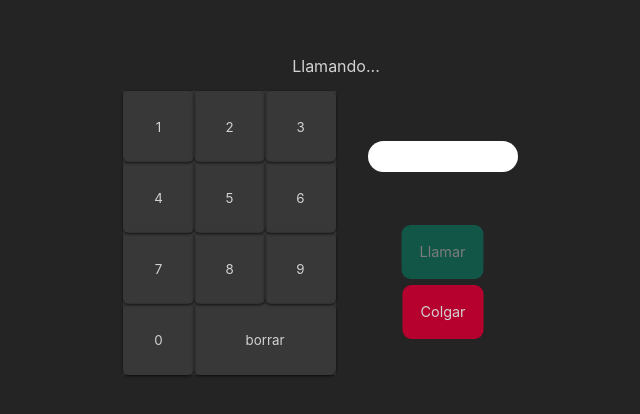
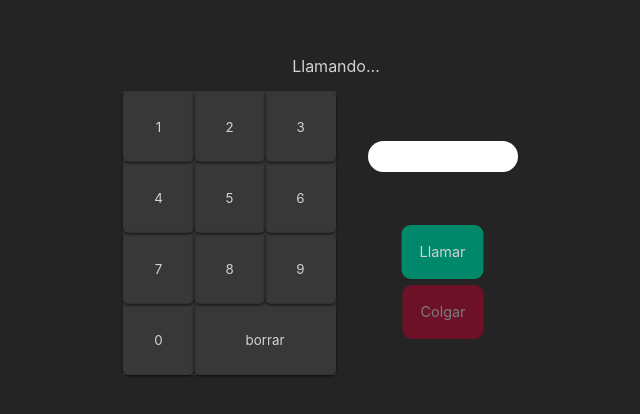
Before and after one commit to Fedemontagudo/tehephone-simulator, a React (Create React App) app: page / in a window 1280 px wide. Shown: the part 192-606 px from the top of the page, without its empty margins (304-944 px from the left). Built offline with nearby package versions, Linux system fonts and the light colour scheme.

Commit message:
botones llamar/colgar se muestran si estas llamando o no

```diff
--- a/src/App.js
+++ b/src/App.js
@@ -13,7 +13,7 @@ function App() {
   const borrarNumero = () => {
     setNumeroMarcar("");
   };
-
+  const [llamando, setLlamando] = useState(false);
   return (
     <>
       <div className="contenedor">
@@ -32,9 +32,9 @@ function App() {
             <span className="numero">{numeroMarcar}</span>
             {/* El botón de llamar debe tener la clase "activo" cuando */}
             {/* el número de teléfono tiene 9 cifras */}
-            <a href="botón para llamar" className="llamar">Llamar</a>
+            <a href="botón para llamar" className={`llamar ${!llamando ? "activo" : ""}`}>Llamar</a>
             {/* Sólo se tiene que ver un botón u otro */}
-            <a href="botón para colgar" className="colgar activo">Colgar</a>
+            <a href="botón para colgar" className={`colgar ${llamando ? "activo" : ""}`}>Colgar</a>
           </div>
         </main>
       </div>
```
